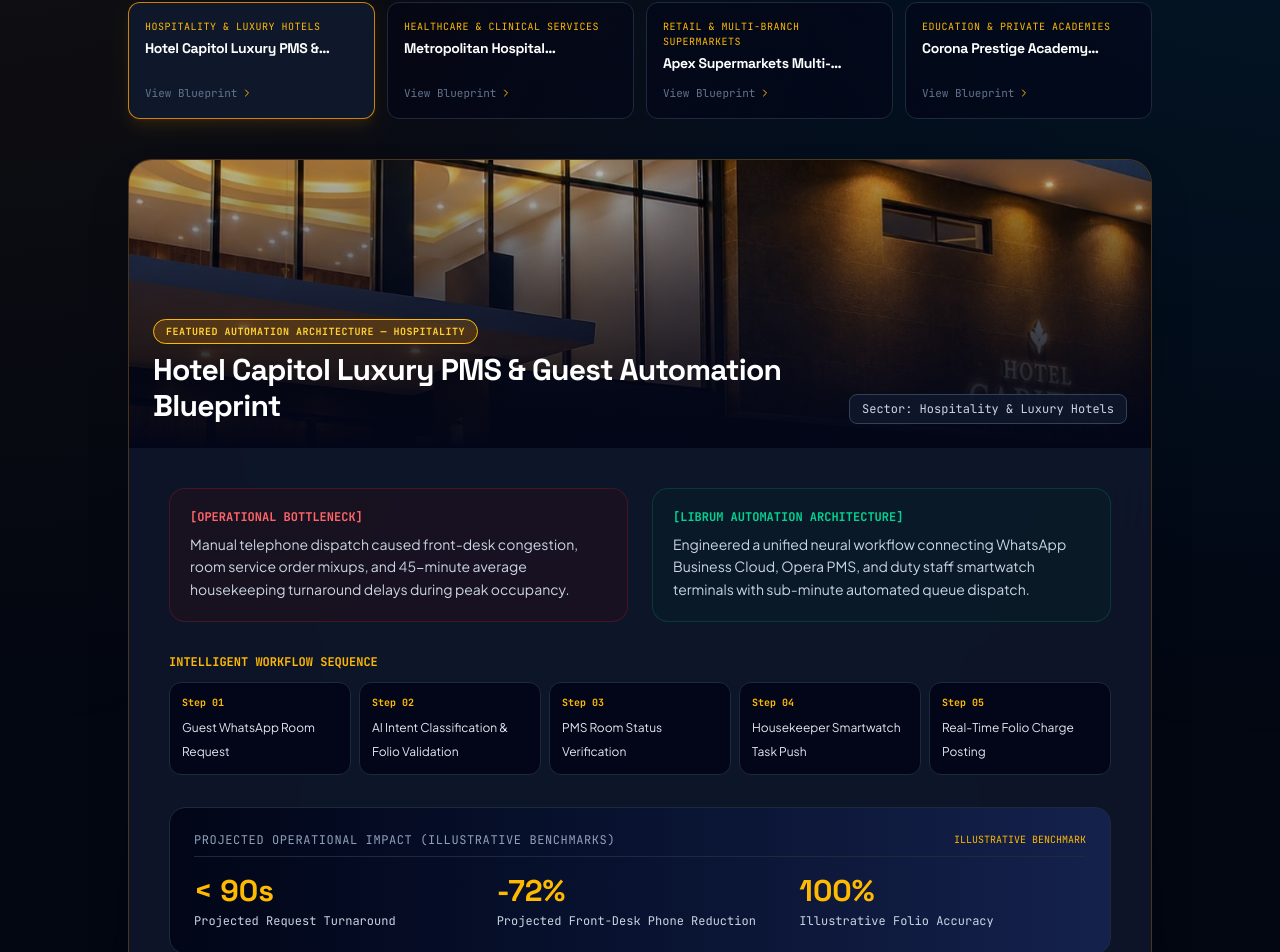
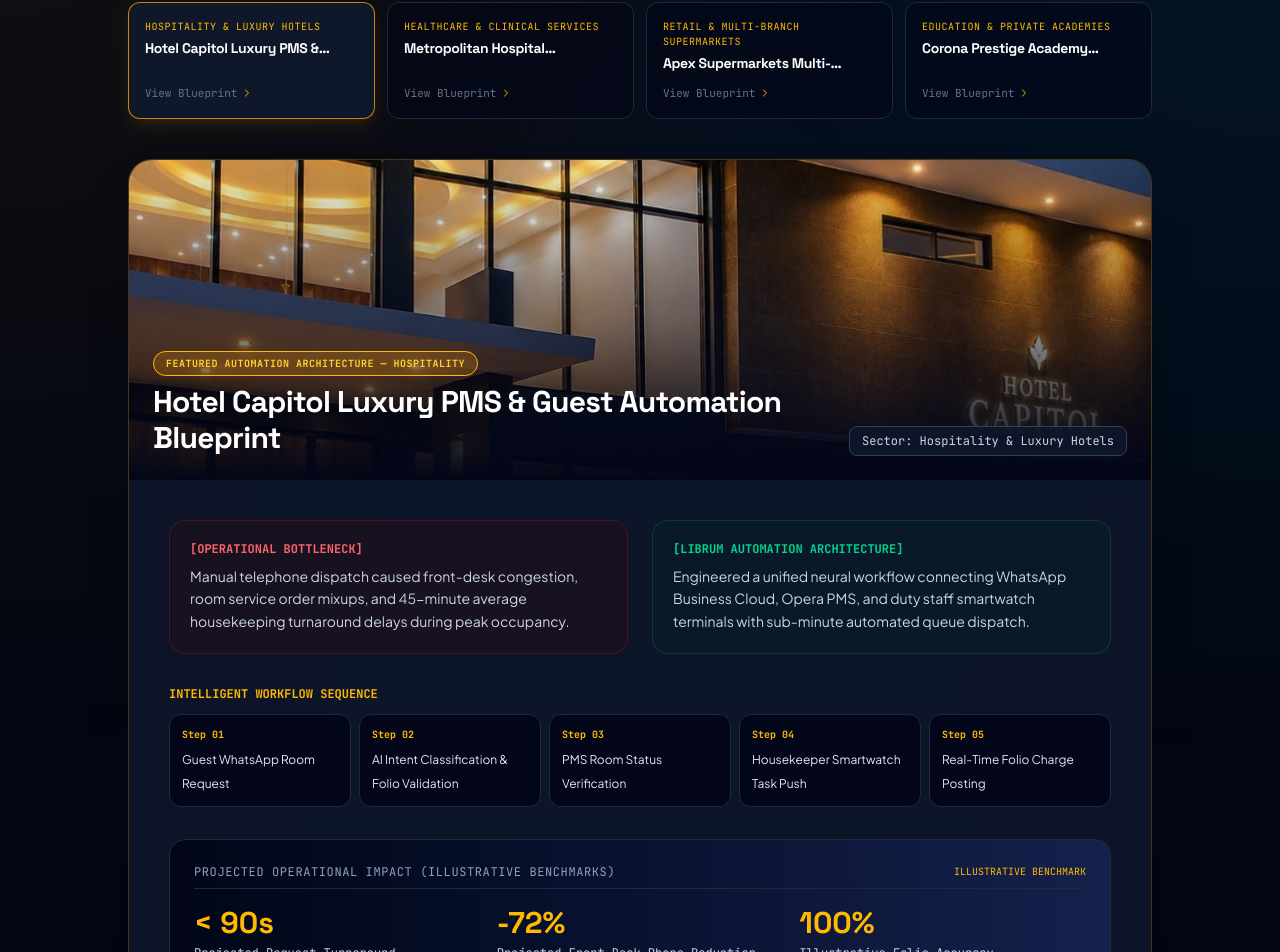
Before and after one commit to qbuddie01-blip/librum-tech, a React (Vite) app: page / in a window 1280 px wide. Shown: the part 10401-11353 px from the top of the page. Built offline with nearby package versions, Linux system fonts and the light colour scheme.

Commit message:
feat: update Hotel Capitol case study card image on homepage

```diff
--- a/src/components/CaseStudiesSection.tsx
+++ b/src/components/CaseStudiesSection.tsx
@@ -72,14 +72,14 @@
         <div className="max-w-5xl mx-auto rounded-3xl bg-slate-900/90 border border-amber-500/25 overflow-hidden shadow-2xl backdrop-blur-2xl">
 
           {/* Header Banner */}
-          <div className="relative h-64 sm:h-72 w-full overflow-hidden">
+          <div className="relative h-64 sm:h-80 w-full overflow-hidden group">
             <img
               src={activeStudy.image}
               alt={activeStudy.title}
-              className="w-full h-full object-cover filter brightness-75"
+              className="w-full h-full object-cover object-center filter brightness-95 group-hover:scale-105 transition-transform duration-700"
               loading="lazy"
             />
-            <div className="absolute inset-0 bg-gradient-to-t from-slate-950 via-slate-950/60 to-transparent" />
+            <div className="absolute inset-0 bg-gradient-to-t from-slate-950 via-slate-950/40 to-transparent" />
 
             <div className="absolute bottom-6 left-6 right-6 flex flex-col sm:flex-row sm:items-end justify-between gap-4 text-left">
               <div>
```
